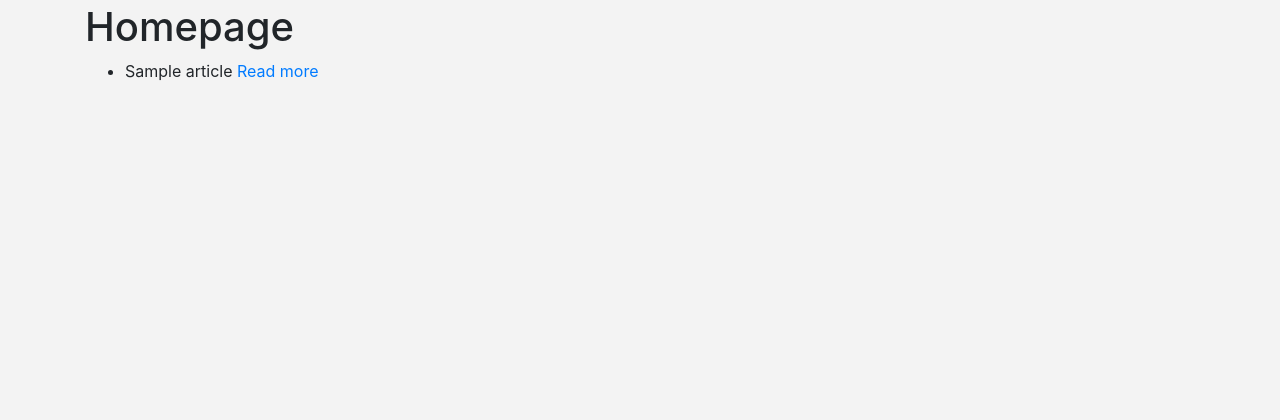
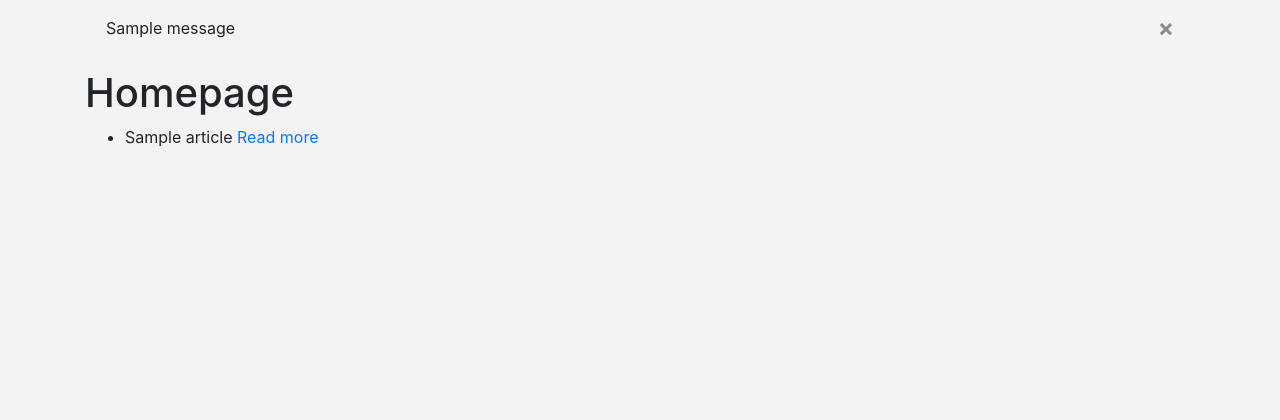
Before and after one commit to Gasper3/django-blog, a Django app: page / in a window 1280 px wide. Shown: the part 353-773 px from the top of the page. Run offline with Django 3.2, Linux system fonts and the light colour scheme; tables that the repository leaves empty hold one stand-in row (values such as "Sample post"); one stand-in notice (Sample message) is shown.

Commit message:
Messages and some minor changes

```diff
--- a/blog/templates/blog/article/show.html
+++ b/blog/templates/blog/article/show.html
@@ -2,6 +2,7 @@
 
 {% block content %}
     <div class="col-md-12">
+        {% include 'components/messages.html' %}
         <div class="article p-2 mb-2">
             <h1>{{ article }}</h1>
             {{ article.content|linebreaks }}
--- a/blog/templates/blog/pages/index.html
+++ b/blog/templates/blog/pages/index.html
@@ -3,6 +3,7 @@
 
 {% block content %}
     <div class="col-md-12">
+        {% include 'components/messages.html' %}
         <h1>Homepage</h1>
         <ul>
             {% for article in articles %}
--- a/blog/urls.py
+++ b/blog/urls.py
@@ -3,7 +3,7 @@ from . import views
 
 urlpatterns = [
     path('', views.IndexView.as_view(), name='homepage'),
-    path('article/<slug:slug>/', views.ArticleDetailView.as_view(), name='article_show'),
+    path('article/<slug:slug>', views.ArticleDetailView.as_view(), name='article_show'),
     path('article/edit/<slug:slug>', views.ArticleUpdateView.as_view(), name='article_edit'),
     path('article/create', views.ArticleCreateView.as_view(), name='article_create'),
     path('comment/create', views.CommentCreateView.as_view(), name='comment_create'),
--- a/blog/views.py
+++ b/blog/views.py
@@ -1,9 +1,11 @@
 from django.shortcuts import redirect
 from django.views import generic
+from django.urls import reverse
+from django.contrib import messages
 from django.contrib.auth.decorators import login_required
 from django.contrib.auth.models import User
 from django.utils.decorators import method_decorator
-from django.http import HttpResponseNotFound
+from django.http import HttpResponseNotFound, HttpResponseForbidden
 
 from .models import Article, STATUS, Comment
 from .forms import ArticleForm, CommentForm, UserForm
@@ -52,8 +54,8 @@ class ArticleUpdateView(generic.UpdateView):
     def get(self, request, *args, **kwargs):
         article = self.get_object()
         if request.user != article.author and (not request.user.is_superuser):
-            # TODO - message "You do not have permissions to edit this article", status 403
-            return redirect('homepage', permanent=True)
+            messages.error(request, 'You do not have permissions to edit this article', 'alert-danger')
+            return redirect(reverse('article_show', args=(article.slug,)))
 
         return super().get(self, request)
 
--- /dev/null
+++ b/templates/components/messages.html
@@ -0,0 +1,10 @@
+{% if messages %}
+  {% for message in messages %}
+      <div class="alert {{ message.tags }} alert-dismissible fade show">
+          {{ message }}
+          <button type="button" class="close" data-dismiss="alert" aria-label="Close">
+              <span aria-hidden="true">&times;</span>
+          </button>
+      </div>
+  {% endfor %}
+{% endif %}
```
